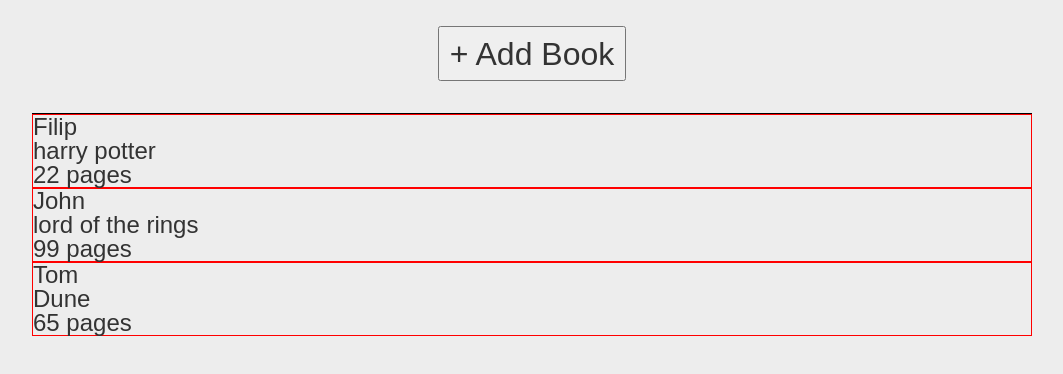
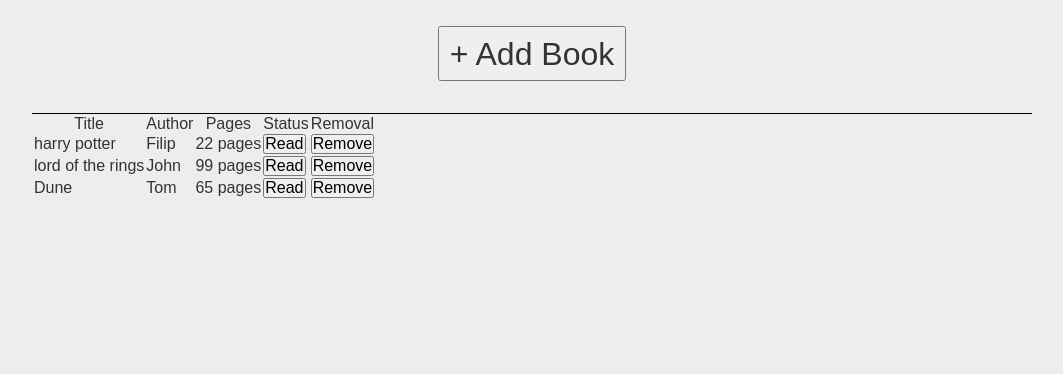
Before and after one commit to tkrizak/library, a plain HTML site: page index.html in a window 1280 px wide. Shown: the part 204-578 px from the top of the page, without its empty margins (108-1171 px from the left). Drawn offline with Linux system fonts and the light colour scheme; a web font is replaced by a local one.

Commit message:
create a simple table for books instead of just divs

```diff
--- a/index.html
+++ b/index.html
@@ -19,7 +19,18 @@
     </header>
     <main class="main">
       <section class="books container">
-        <div class="books__grid"></div>
+        <table id="booksTable" class="books__table">
+          <thead>
+            <tr>
+              <th>Title</th>
+              <th>Author</th>
+              <th>Pages</th>
+              <th>Status</th>
+              <th>Removal</th>
+            </tr>
+          </thead>
+          <tbody></tbody>
+        </table>
       </section>
     </main>
 
--- a/library.js
+++ b/library.js
@@ -1,4 +1,3 @@
-const booksGrid = document.querySelector('.books__grid');
 const addBookBtn = document.querySelector('.add-book-button');
 const formModal = document.getElementById('form-modal');
 const closeFormBtn = document.querySelector('.modal__button--close');
@@ -39,6 +38,20 @@ function addBookToLibrary(author, title, pages) {
 
 console.log(myLibrary);
 
+// Handles book submission
+
+document.getElementById('book-form').addEventListener('submit', (event) => {
+  event.preventDefault();
+
+  const author = document.getElementById('author').value;
+  const title = document.getElementById('title').value;
+  const pages = document.getElementById('pages').value;
+
+  addBookToLibrary(author, title, pages);
+
+  hideFormModal();
+});
+
 // Handles displaying the book form
 
 function showFormModal() {
@@ -65,23 +78,9 @@ document.getElementById('form-modal').addEventListener('click', (event) => {
   }
 });
 
-// Handles book submission
-
-document.getElementById('book-form').addEventListener('submit', (event) => {
-  event.preventDefault();
-
-  const author = document.getElementById('author').value;
-  const title = document.getElementById('title').value;
-  const pages = document.getElementById('pages').value;
-
-  addBookToLibrary(author, title, pages);
-
-  hideFormModal();
-});
-
 // Displays submitted book inside myLibrary on the page
 
-function displayBooks() {
+/* function displayBooks() {
   // Clear current book list to prevent book duplication
   booksGrid.innerHTML = '';
 
@@ -104,6 +103,51 @@ function displayBooks() {
     bookDiv.appendChild(bookTitle);
     bookDiv.appendChild(bookPages);
   });
+} */
+
+function displayBooks() {
+  const booksTableBody = document
+    .getElementById('booksTable')
+    .querySelector('tbody');
+
+  booksTableBody.innerHTML = '';
+
+  myLibrary.forEach((book, index) => {
+    const row = document.createElement('tr');
+
+    const titleCell = document.createElement('td');
+    const authorCell = document.createElement('td');
+    const pagesCell = document.createElement('td');
+    const statusCell = document.createElement('td');
+    const removalCell = document.createElement('td');
+
+    titleCell.textContent = book.title;
+    authorCell.textContent = book.author;
+    pagesCell.textContent = `${book.pages} pages`;
+
+    const statusButton = document.createElement('button');
+    statusButton.textContent = 'Read';
+
+    statusCell.appendChild(statusButton);
+
+    const removeButton = document.createElement('button');
+    removeButton.textContent = 'Remove';
+    removeButton.addEventListener('click', () => {
+      myLibrary.splice(index, 1);
+      displayBooks();
+      console.log(myLibrary);
+    });
+
+    removalCell.appendChild(removeButton);
+
+    row.appendChild(titleCell);
+    row.appendChild(authorCell);
+    row.appendChild(pagesCell);
+    row.appendChild(statusCell);
+    row.appendChild(removalCell);
+
+    booksTableBody.appendChild(row);
+  });
 }
 
 displayBooks();
```
